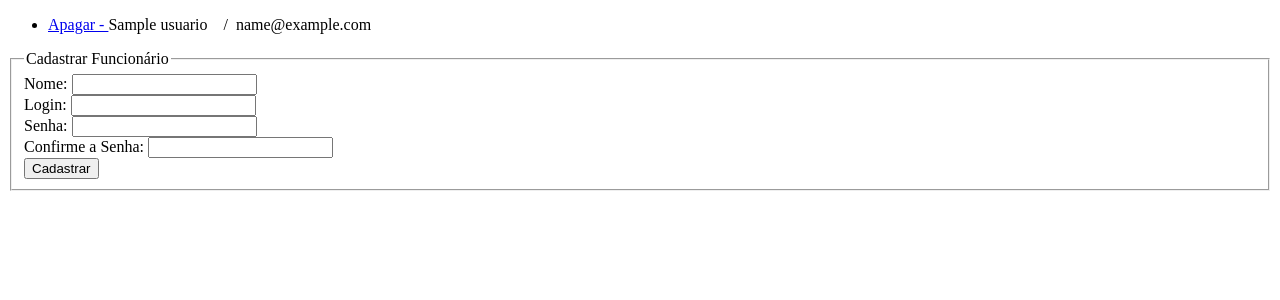
After one commit to biblioeedam/biblioeedam, a CodeIgniter app: the page made by application/views/funcionarios/funcionarios_view.php in a window 1280 px wide. The commit adds this page. Shown: the top 300 px of the page. Run offline with CodeIgniter, Linux system fonts and the light colour scheme; the template is opened without the code that fills it: most values are stand-ins (such as "Sample title", 1, 10 or a date in 2020).

Commit message:
Commit inicial do projeto

```diff
--- a/application/models/funcionario_model.php
+++ b/application/models/funcionario_model.php
@@ -20,6 +20,11 @@ class funcionario_model extends CI_Model {
         return $this->db->get_where('funcionario', array('login_funcionario' => $dados['login_funcionario'], 'senha_funcionario' => $dados['senha_funcionario']));
     }
 
+    function cadastrarFuncionario($dados=array()){
+        $this->db->insert('funcionario', $dados);
+        return $this->db->affected_rows();
+    }
+
 //put your code here
 }
 
--- /dev/null
+++ b/application/views/funcionarios/funcionarios_view.php
@@ -0,0 +1,49 @@
+<!DOCTYPE html>
+<html lang="en">
+<head>
+	<meta charset="utf-8">
+	<title>Welcome to CodeIgniter</title>
+</head>
+<body>
+   <div>
+        <ul>
+        <?php
+            foreach ($usuarios as $a){
+
+                echo '<li>';
+                echo anchor("funcionarios_controller/apagar_funcionario/$a->id",'Apagar - ');
+                echo $a->nome.'&nbsp; &nbsp; / &nbsp;'.$a->email;
+
+                echo '</li>';
+
+            }
+
+
+        ?>
+        </ul>
+    </div>
+
+    <form name="frmCadastroFuncionario" action="#" method="post">
+        <fieldset>
+
+            <legend> Cadastrar Funcionário </legend>
+            <span class="text-error">
+            </span>
+            <label> Nome: </label>
+            <input type="text" name="login" class="form-control" required /><br/>
+            <label> Login: </label>
+            <input type="text" name="login" class="form-control" required /><br/>
+            <label> Senha: </label>
+            <input type="password" name="senha" class="form-control" required />
+            <br/>
+            <label> Confirme a Senha: </label>
+            <input type="password" name="senha2" class="form-control" required />
+            <br/>
+            <input type="submit" name="acao" class="btn pull-right btn-primary" value="Cadastrar"/>
+
+        </fieldset>
+    </form>
+
+
+</body>
+</html>
--- a/application/views/tela/menu.php
+++ b/application/views/tela/menu.php
@@ -40,7 +40,7 @@
                     <ul class="dropdown-menu">
                         <li><a href="<?php echo base_url("#") ?>"> SubMenu01</a></li>
                         <li><a href="<?php echo base_url("#") ?>"> SubMenu02</a></li>
-                        <li><a href="<?php echo base_url("#") ?>"> SubMenu03</a></li>
+                        <li><a href="<?php echo base_url("funcionarios_controller") ?>"> Funcionario</a></li>
 
                     </ul>
                 </li>
```
Also changed, not shown: application/controllers/funcionarios_controller.php (added, +24 -0 lines), captcha/1390162499.0611.jpg (deleted), captcha/1390163343.4968.jpg (deleted), captcha/1390163600.4411.jpg (deleted), captcha/1390163697.8333.jpg (deleted), captcha/1390163712.1966.jpg (deleted), captcha/1390235934.828.jpg (added), captcha/1390235962.5265.jpg (added), captcha/1390236021.6459.jpg (added), captcha/1390236043.5832.jpg (added), captcha/1390236560.2039.jpg (added).
